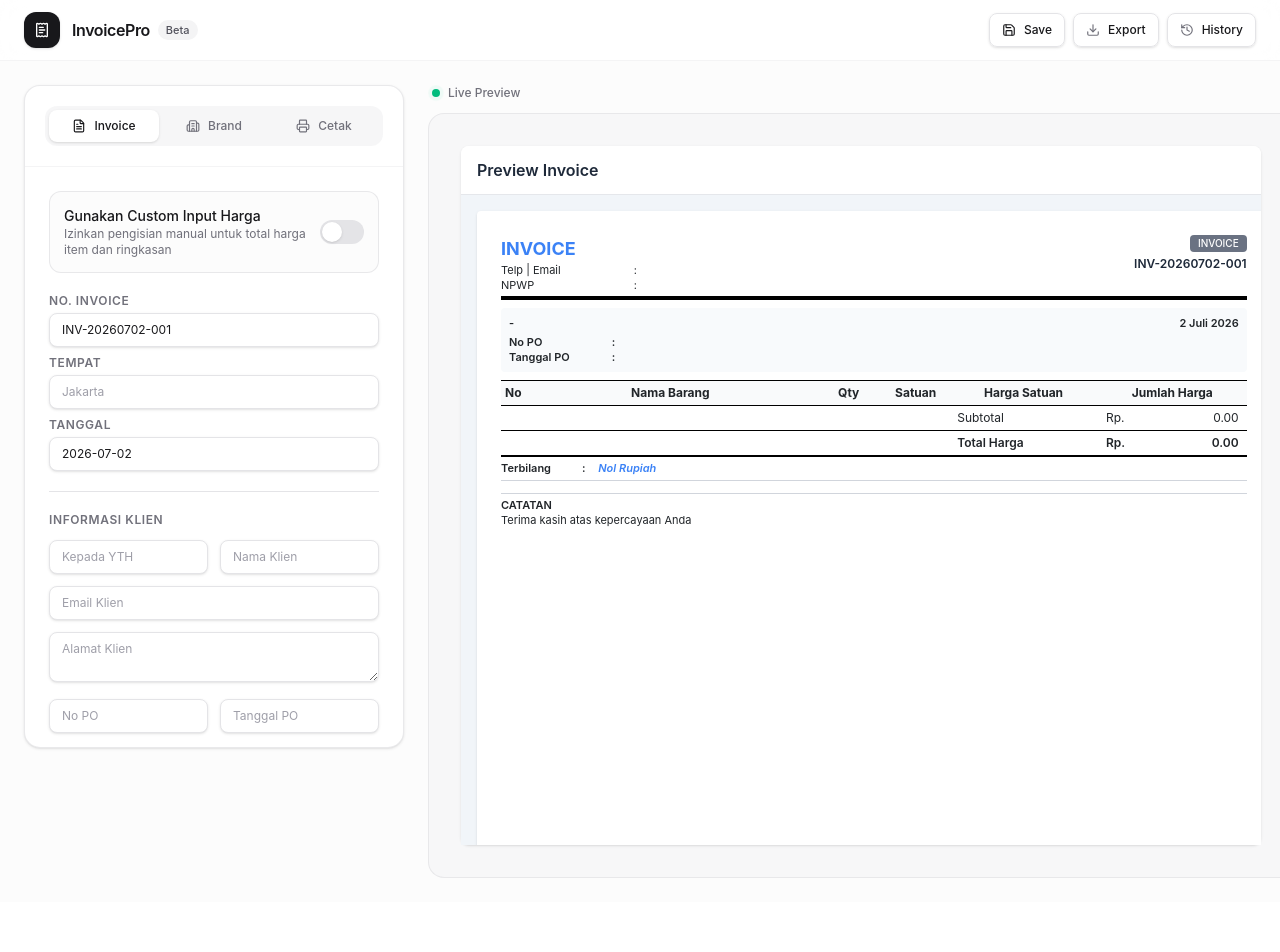
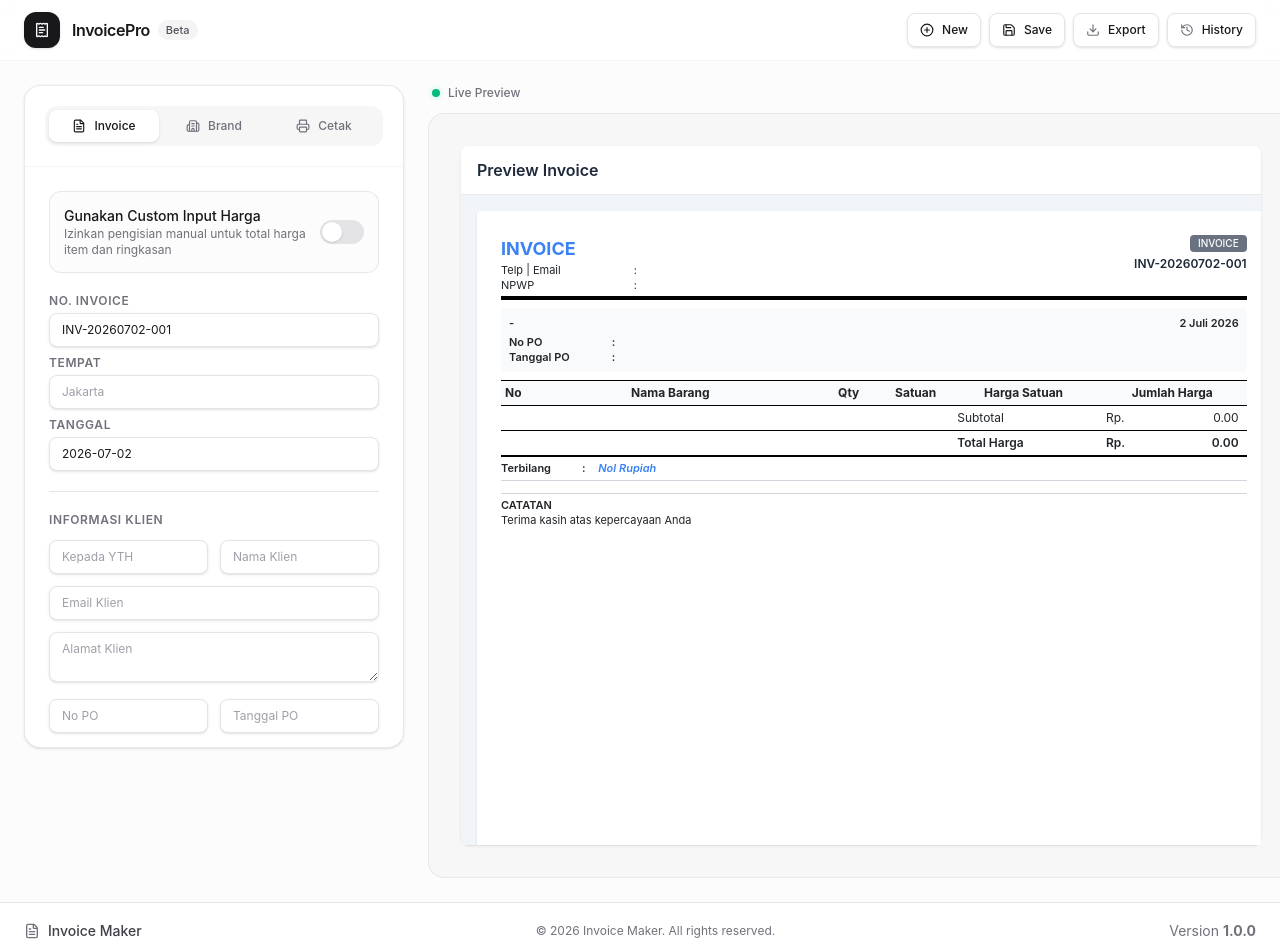
Before and after one commit to AllanWijaya/invoice-maker, a Next.js app: page / in a window 1280 px wide. Shown: the top 952 px of the page. Before the commit the page ends 902 px from the top, so only its background shows below. Built offline with nearby package versions, Linux system fonts and the light colour scheme.

Commit message:
+ Refactor reset invoice + Fixing bugs print tidak terload + Add config version

```diff
--- /dev/null
+++ b/lib/AppConfig.ts
@@ -0,0 +1 @@
+export const VERSION = "1.0.0";
--- /dev/null
+++ b/pages/components/form/Footer.tsx
@@ -0,0 +1,24 @@
+import { VERSION } from "@/lib/AppConfig";
+import { FileText } from "lucide-react";
+
+export default function Footer() {
+  return (
+    <footer className="border-t border-zinc-200 bg-white">
+      <div className="mx-auto flex h-14 max-w-7xl items-center justify-between px-6 text-sm">
+        <div className="flex items-center gap-2 text-zinc-700">
+          <FileText className="h-4 w-4 text-zinc-500" />
+          <span className="font-medium">Invoice Maker</span>
+        </div>
+
+        <div className="text-xs text-zinc-500">
+          <p>
+            © {new Date().getFullYear()} Invoice Maker. All rights reserved.
+          </p>
+        </div>
+        <p className="text-zinc-500">
+          Version <strong>{VERSION}</strong>
+        </p>
+      </div>
+    </footer>
+  );
+}
--- a/pages/components/form/Header.tsx
+++ b/pages/components/form/Header.tsx
@@ -1,6 +1,7 @@
-import { Download, History, Save, ReceiptText } from "lucide-react";
+import { Download, History, Save, ReceiptText, PlusCircle } from "lucide-react";
 import MyButton from "./MyButton";
 import { useRouter } from "next/navigation";
+import { useAppConfigStore } from "@/hooks/store/appConfigStore";
 
 interface HeaderProps {
   onSave: () => void;
@@ -11,9 +12,9 @@ interface HeaderProps {
 export default function Header({
   onSave,
   onDownload,
-  // onShowHistory,
 }: HeaderProps) {
   const router = useRouter();
+  const { resetInvoiceData } = useAppConfigStore();
   return (
     <header className="sticky top-0 z-50 border-b border-zinc-100 bg-white/80 backdrop-blur-md">
       <div className="mx-auto flex max-w-7xl items-center justify-between px-4 py-3 sm:px-6">
@@ -33,6 +34,11 @@ export default function Header({
         </div>
 
         <div className="flex items-center gap-2">
+          <MyButton onClick={resetInvoiceData}>
+            <PlusCircle className="h-3.5 w-3.5" />
+            <span>New</span>
+          </MyButton>
+
           <MyButton onClick={onSave}>
             <Save className="h-3.5 w-3.5" />
             <span>Save</span>
@@ -43,7 +49,6 @@ export default function Header({
             <span>Export</span>
           </MyButton>
 
-          {/* <MyButton onClick={onShowHistory}> */}
           <MyButton onClick={() => router.push("/history")}>
             <History className="h-3.5 w-3.5 text-zinc-500" />
             <span className="hidden sm:inline">History</span>
--- a/pages/index.tsx
+++ b/pages/index.tsx
@@ -9,19 +9,14 @@ import InvoicePreview from "./components/InvoicePreview";
 import { FileText, Building2, Printer } from "lucide-react";
 import { useRouter } from "next/router";
 import { useAppConfigStore } from "@/hooks/store/appConfigStore";
+import Footer from "./components/form/Footer";
 
 export default function Home() {
   const [activeTab, setActiveTab] = useState("invoice");
   const previewRef = useRef<HTMLDivElement | null>(null);
   const router = useRouter();
-  const {
-    invoiceData,
-    setInvoiceData,
-    resetInvoiceData,
-    brandData,
-    setBrandData,
-    printOptions,
-  } = useAppConfigStore();
+  const { invoiceData, setInvoiceData, brandData, setBrandData, printOptions } =
+    useAppConfigStore();
 
   useEffect(() => {
     if (!router.isReady) return;
@@ -52,7 +47,6 @@ export default function Home() {
       }
     }
 
-    resetInvoiceData();
     // eslint-disable-next-line react-hooks/exhaustive-deps
   }, [router.isReady, router.query.id]);
 
@@ -407,6 +401,8 @@ export default function Home() {
           </section>
         </div>
       </main>
+
+      <Footer />
     </div>
   );
 }
--- a/styles/globals.css
+++ b/styles/globals.css
@@ -15,7 +15,7 @@
 html,
 body {
   max-width: 100vw;
-  overflow-x: hidden;
+  /* overflow-x: hidden; */
 }
 
 body {
```
